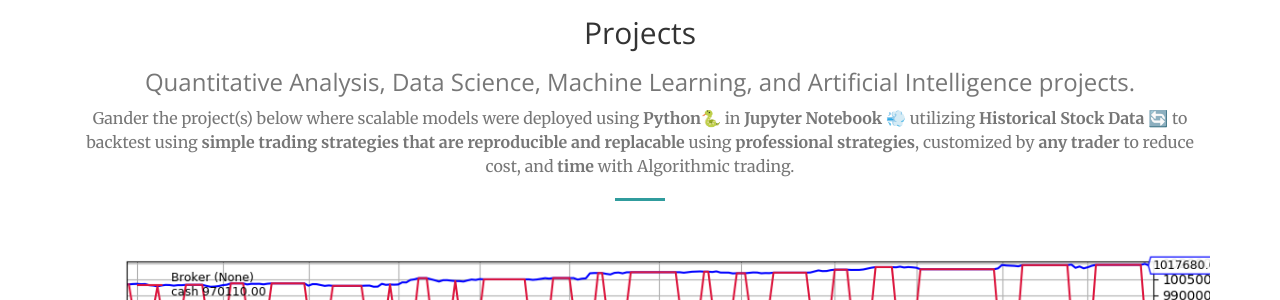
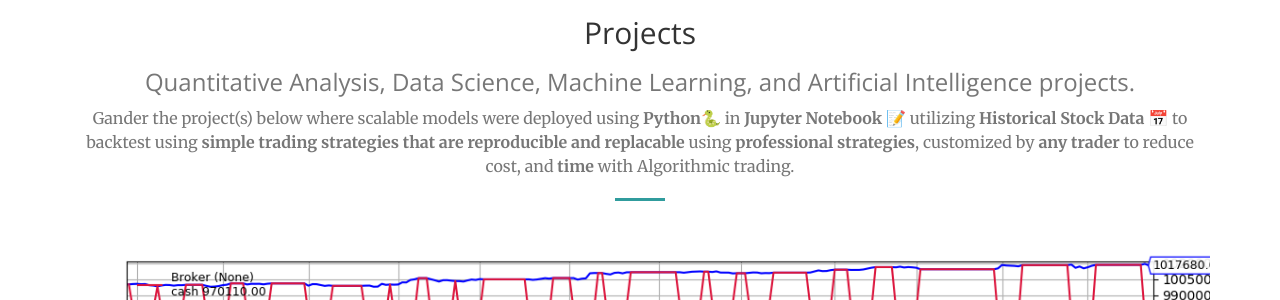
Before and after one commit to johnjdailey/johnjdailey.github.io, a Jekyll site: the page built from index.html, in a window 1280 px wide and 900 px high, scrolled down 1432 px. Shown: the part 152-452 px from the top of the window. Built offline with Jekyll 4.4.1, drawn with Linux system fonts in a browser that asks for light colours; nearby versions of some CDN libraries; library files that are not in the unit come from our copies.

```diff
--- a/_includes/portfolio.html
+++ b/_includes/portfolio.html
@@ -10,8 +10,8 @@
         <p class="text-muted">
           Gander the project(s) below where scalable models were deployed
           using <strong>Python</strong>🐍 in
-          <strong>Jupyter Notebook</strong> 💨 utilizing
-          <strong> Historical Stock Data</strong> 🔄 to backtest using
+          <strong>Jupyter Notebook</strong> 📝 utilizing
+          <strong> Historical Stock Data</strong> 📅 to backtest using
           <strong>simple trading strategies that are reproducible and replacable</strong>
           using <strong>professional strategies</strong>, customized by
           <strong>any trader</strong> to reduce cost, and
```
